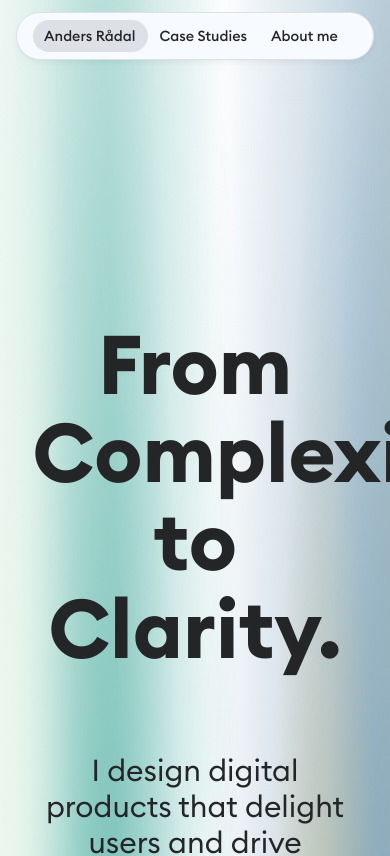
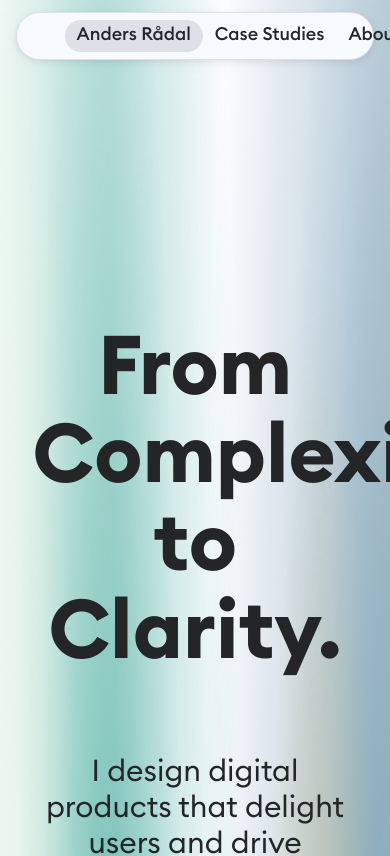
Before and after one commit to Andyradall/my-app, a SvelteKit app: page / in a window 390 px wide. Shown: the top 856 px of the page. Built offline with nearby package versions, Linux system fonts and the light colour scheme.

Commit message:
Improvements to navbar after typecheck

```diff
--- a/package.json
+++ b/package.json
@@ -15,6 +15,7 @@
 		"@sveltejs/adapter-auto": "^1.0.0-next.90",
 		"@sveltejs/adapter-vercel": "^3.0.3",
 		"@sveltejs/kit": "^1.0.0-next.587",
+		"@types/animejs": "^3.1.11",
 		"autoprefixer": "^10.4.16",
 		"eslint": "^8.28.0",
 		"eslint-config-prettier": "^8.5.0",
--- a/src/components/BgAnimated.svelte
+++ b/src/components/BgAnimated.svelte
@@ -54,7 +54,7 @@ for(let i = 0; i < 4; i++) {
     {@html circles}
 </svg>
 
-<style>
+<style lang="postcss">
         :root {
         --pastel-blue: #A8DADC;
         --soft-coral: #F4A261;
--- a/src/components/HeroSection.svelte
+++ b/src/components/HeroSection.svelte
@@ -16,7 +16,7 @@
 </section>
 
 
-<style>
+<style lang="postcss">
 #hero h1 {
 	font-size: 82px;
 	line-height: 5.5rem;
--- a/src/routes/Navbar.svelte
+++ b/src/routes/Navbar.svelte
@@ -8,43 +8,49 @@
 	// On component mount, we'll check the condition
 	onMount(() => {
 		// If the current window location hash is "#hero", set isActive to true
-        if (window.location.hash === "#hero") {
+		if (window.location.hash === '#hero') {
 			isActive = true;
 		}
 	});
 
 	// set the size correct from starts
-    let effectX = 0;     // Initial position
+	let effectX = 0; // Initial position
 	let effectWidth = 0; // Initial width
 
 	afterUpdate(() => {
 		const activeLink = document.querySelector('#main-navigation > ul > li > a.active');
 
-        if (activeLink) {
-            // Adjusting for the padding
+		if (activeLink instanceof HTMLElement) {
 			effectX = activeLink.offsetLeft - 8; // Subtracted 8 for the left padding
 			effectWidth = activeLink.offsetWidth + 16; // Added 16 for total padding (8 on each side)
 		}
 	});
 
 	// Cache navigation links and sections
-    let pageNavigationLinks;
-    let pageSections;
+	let pageNavigationLinks = [];
+	let pageSections = [];
 	let pageSectionIdToNavigationLink = {};
-    let pageInitialX;
+	let pageInitialX = 0;
 
 	// throttle function, enforces a minimum time interval
+
+	/**
+	 * Throttle function, enforces a minimum time interval.
+	 * @param {Function} fn - The function to throttle.
+	 * @param {number} interval - The minimum time interval in milliseconds.
+	 */
 	function throttle(fn, interval) {
-      var lastCall, timeoutId;
+		var lastCall = 0,
+			timeoutId = null;
 		return function () {
 			var now = new Date().getTime();
-          if (lastCall && now < (lastCall + interval) ) {
+			if (lastCall && now < lastCall + interval) {
 				// if we are inside the interval we wait
 				clearTimeout(timeoutId);
 				timeoutId = setTimeout(function () {
 					lastCall = now;
 					fn.call();
-              }, interval - (now - lastCall) );
+				}, interval - (now - lastCall));
 			} else {
 				// otherwise, we directly call the function
 				lastCall = now;
@@ -52,9 +58,6 @@
 			}
 		};
 	}
-
-
-
 
 	function highlightPageNavigation() {
 		const currentActiveLink = document.querySelector('#main-navigation > ul > li > a.active');
@@ -76,7 +79,7 @@
 				matchedPageSections[id] = true;
 				const navLink = pageSectionIdToNavigationLink[id];
 				if (!navLink.classList.contains('active')) {
-                    pageNavigationLinks.forEach(link => link.classList.remove('active'));
+					pageNavigationLinks.forEach((link) => link.classList.remove('active'));
 					navLink.classList.add('active');
 					const x = navLink.offsetLeft - 8;
 					const width = navLink.offsetWidth + 16;
@@ -94,23 +97,28 @@
 
 	onMount(() => {
 		// Cache navigation links and sections
-        pageNavigationLinks = document.querySelectorAll('#main-navigation > ul > li > a:not(.menu-custom-link)');
+		pageNavigationLinks = document.querySelectorAll(
+			'#main-navigation > ul > li > a:not(.menu-custom-link)'
+		);
 		pageSections = Array.from(document.querySelectorAll('.pageSection')).reverse();
 
 		// Map each section id to their corresponding navigation link
-        pageSections.forEach(section => {
+		pageSections.forEach((section) => {
 			let id = section.getAttribute('id');
-            let correspondingNavLink = document.querySelector(`#main-navigation > ul > li > a[href="#${id}"]`);
+			let correspondingNavLink = document.querySelector(
+				`#main-navigation > ul > li > a[href="#${id}"]`
+			);
 			pageSectionIdToNavigationLink[id] = correspondingNavLink;
 		});
 
 		// Calculate the initial X position from the first navigation link
 		const firstNavLink = pageNavigationLinks[0];
-        if (firstNavLink) {
+		if (firstNavLink instanceof HTMLElement) {
 			pageInitialX = firstNavLink.offsetLeft;
 		}
+
 		const pageEffectElement = document.querySelector('.menu-effect');
-        if (pageEffectElement) {
+		if (pageEffectElement instanceof HTMLElement) {
 			pageEffectElement.style.left = `${pageInitialX}px`;
 		}
 
@@ -119,13 +127,18 @@
 	});
 </script>
 
-
-
 <nav>
-<div id="nav-container">
-<div id="main-navigation" class="main-navbar" role="navigation" aria-label="Main Navigation">
+	<div
+		class="nav-container flex justify-center align-middle font-euclid font-medium text-grey-800 text-lg"
+	>
+		<div
+			id="main-navigation"
+			class="main-navbar shadow-custom rounded-full bg-white"
+			role="navigation"
+			aria-label="Main Navigation"
+		>
 			<div class="menu-effect-container">
-        <div class="menu-effect"></div>
+				<div class="menu-effect bg-grey-200 min-w-90px rounded-full" />
 			</div>
 
 			<ul>
@@ -139,21 +152,49 @@
 					<a href="#about" aria-label="About me">About me</a>
 				</li>
 				<li>
-        <a href="https://drive.google.com/file/d/1W6rt980ZRd3HG_2QqSCYhX3zE7FIRdLl/view?usp=sharing" target="_blank" rel="noopener noreferrer" aria-label="Read more in my resume, opens in a new window" class="menu-custom-link">
+					<a
+						href="https://drive.google.com/file/d/1W6rt980ZRd3HG_2QqSCYhX3zE7FIRdLl/view?usp=sharing"
+						target="_blank"
+						rel="noopener noreferrer"
+						aria-label="Read more in my resume, opens in a new window"
+						class="menu-custom-link"
+					>
 						Resumé
 						<span class="menu-svg-icon">
-                <svg xmlns="http://www.w3.org/2000/svg" height="24" viewBox="0 -960 960 960" width="24">
-                    <path d="M215.522-152.348 151.869-216l460.892-460.891H356.413v-91h411v411h-91v-256.348L215.522-152.348Z" fill="currentColor"></path>
+							<svg
+								xmlns="http://www.w3.org/2000/svg"
+								height="24"
+								viewBox="0 -960 960 960"
+								width="24"
+							>
+								<path
+									d="M215.522-152.348 151.869-216l460.892-460.891H356.413v-91h411v411h-91v-256.348L215.522-152.348Z"
+									fill="currentColor"
+								/>
 							</svg>
 						</span>
 					</a>
 				</li>
 				<li>
-        <a href="https://www.linkedin.com/in/andersraa/" target="_blank" rel="noopener noreferrer" aria-label="Connect on LinkedIn, opens in a new window" class="menu-custom-link">
+					<a
+						href="https://www.linkedin.com/in/andersraa/"
+						target="_blank"
+						rel="noopener noreferrer"
+						aria-label="Connect on LinkedIn, opens in a new window"
+						class="menu-custom-link"
+					>
 						LinkedIn
 						<span class="menu-svg-icon">
-                <svg xmlns="http://www.w3.org/2000/svg" height="24" viewBox="0 -960 960 960" width="24">
-                    <path d="M215.522-152.348 151.869-216l460.892-460.891H356.413v-91h411v411h-91v-256.348L215.522-152.348Z" fill="currentColor"></path>
+							<svg
+								xmlns="http://www.w3.org/2000/svg"
+								height="24"
+								viewBox="0 -960 960 960"
+								width="24"
+							>
+								<path
+									d="M215.522-152.348 151.869-216l460.892-460.891H356.413v-91h411v411h-91v-256.348L215.522-152.348Z"
+									fill="currentColor"
+								/>
 							</svg>
 						</span>
 					</a>
@@ -163,26 +204,18 @@
 	</div>
 </nav>
 
-<style>
+<style lang="postcss">
 
-/*html {
-    scroll-behavior: smooth;
-}*/
-
-/* nav container for centering nav */
-  #nav-container {
-    display: flex;
-    justify-content: center;
-    align-items: center;
-}
+	/* content styles */
 
 	.menu-custom-link {
 		display: inline-flex;
 		align-items: baseline;
 	}
 
-    .menu-custom-link:hover, .menu-custom-link:focus {
-        color: #616366 !important;
+	.menu-custom-link:hover,
+	.menu-custom-link:focus {
+		color: #616366;
 	}
 
 	.menu-svg-icon {
@@ -199,76 +232,17 @@
 		fill: currentColor;
 	}
 
-  @media (max-width: 768px) {
-
-    .menu-custom-link {
-        display: none;  /* Hide custom links */
-    }
-
-	.menu-effect {
-transform: translateX(4px);
-}
-
-    #nav-container {
-        width: 92% !important;
-        margin: 0 auto !important;
-    }
-
-    .main-navbar {
-        width: 92% !important;
-        margin: 0 auto !important;
-        top: 12px !important;
-        padding: 0px 4px !important;
-        max-height: 48px !important;
-    }
-
-    .main-navbar a {
-        font-size: calc(0.9em)!important;
-        padding: 3px 4px !important;
-        white-space: nowrap;
-    }
-
-    .main-navbar ul {
-        padding: 4px 16px !important;
-        margin: 4px !important;  /* Reset default margin */
-        gap: 0!important;
-        display: flex;  /* Use flexbox */
-        justify-content: center;  /* Center items horizontally */
-	    justify-content: space-between;
-        margin-block-start: 0!important;
-        margin-block-end: 0!important;
-        padding-inline-start: 40px!important;
-    }
-    .menu-effect {
-        max-height: 32px;
-    }
-	/*.skibilde {
-max-height: 343px !important;
-   }*/
-
-}
-
 	/* Main navigation styles */
 
 	.main-navbar {
 		position: fixed;
 		top: 24px;
-       /* left: 50%;
-        transform: translateX(-50%);*/
 		padding: 0px 8px;
 		align-items: center;
-       /* width: 318px; */
 		height: 64px;
-        /*background-color: #F6FAFF !important; */
-        border: 1px solid #DDE0E6;
-        border-radius: 198px;
+		border: 1px solid #dde0e6;
 		z-index: 100;
 		overflow: visible;
-        /*padding: 0 38px;*/
-        background: #F7FBFF !important;
-        box-shadow: 0px 8px 16px 0px rgba(0, 0, 0, 0.01),
-                    0px 4px 6px 0px rgba(0, 0, 0, 0.03),
-                    0px 2px 3px 0px rgba(0, 0, 0, 0.02);
 	}
 
 	.main-navbar ul {
@@ -276,7 +250,6 @@ max-height: 343px !important;
 		padding: 16px 0;
 		margin: 0;
 		display: flex;
-        /*justify-content: space-between;*/
 		position: relative;
 		justify-content: center;
 		align-items: center;
@@ -284,7 +257,6 @@ max-height: 343px !important;
 	}
 
 	.main-navbar li {
-        /*margin: 0;*/
 		display: flex;
 		padding: 0 8px;
 		flex-direction: column;
@@ -293,22 +265,14 @@ max-height: 343px !important;
 	}
 
 	.main-navbar a {
-        font-family: Euclid Circular B, sans-serif;
-        color: #242527;
-        /*font-size: 20px;*/
-        font-size: calc(1em + 2px); /* Increase the font size by 4px */
-        font-style: normal;
-        font-weight: 500;
-        line-height: 33.33px; /* 166.65% */
 		z-index: 102;
 		text-decoration: none;
-        z-index: 103;
 		position: relative;
 		padding: 0 20px;
 	}
 
 	.main-navbar a:hover {
-        color: #616366; /* Hover effect */
+		color: #616366;
 	}
 
 	.menu-effect-container {
@@ -318,7 +282,6 @@ max-height: 343px !important;
 		width: 100%;
 		height: 100%;
 		top: 0px;
-        /*top: -7px;*/
 		display: flex;
 		align-items: center;
 		justify-content: center;
@@ -327,15 +290,55 @@ max-height: 343px !important;
 
 	.menu-effect {
 		opacity: 1;
-        background: #DDE0E6;
 		/*min-width: 90.5677px;*/
 		height: 48px;
 		position: absolute;
 		/*left: 1px; /*old Initial position if code live on Work page */
 		/*left: 109.372px; */ /*Initial position if code live on About page */
-        border-radius: 104px;
 		z-index: 101;
 	}
 
+	@media (max-width: 768px) {
+		.nav-container {
+			width: 92%;
+			margin: 0 auto;
+		}
+
+		.menu-custom-link {
+			display: none; /* Hide custom links */
+		}
+
+		.menu-effect {
+			transform: translateX(4px);
+		}
+
+		.main-navbar {
+			width: 92%;
+			margin: 0 auto;
+			top: 12px;
+			padding: 0px 4px;
+			max-height: 48px;
+		}
+
+		.main-navbar a {
+		/*	font-size: calc(0.9em); */
+			padding: 3px 4px;
+			white-space: nowrap;
+		}
+
+		.main-navbar ul {
+			padding: 4px 16px;
+			margin: 4px;
+			gap: 0;
+			display: flex; /* Use flexbox */
+			justify-content: space-between;
+			margin-block-start: 0;
+			margin-block-end: 0;
+			padding-inline-start: 40px;
+		}
+		.menu-effect {
+			max-height: 32px;
+		}
+	}
 
 </style>
```
Also changed, not shown: src/components/AboutSection.svelte (+4 -4 lines), src/routes/+page.svelte (+3 -6 lines), 1 other file (tests, documents, lock files or other folders). Lines whose indentation alone changed are shown as unchanged.
